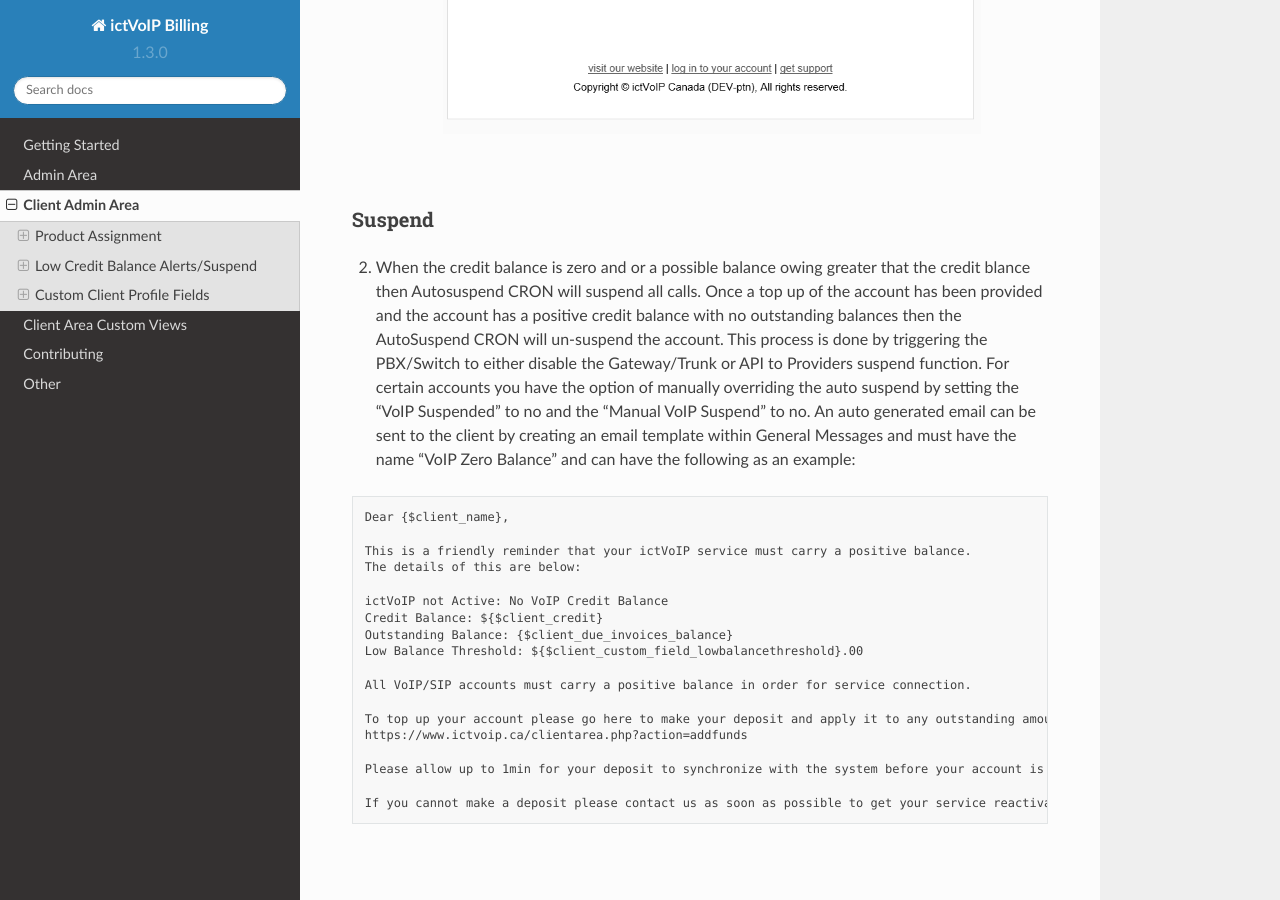
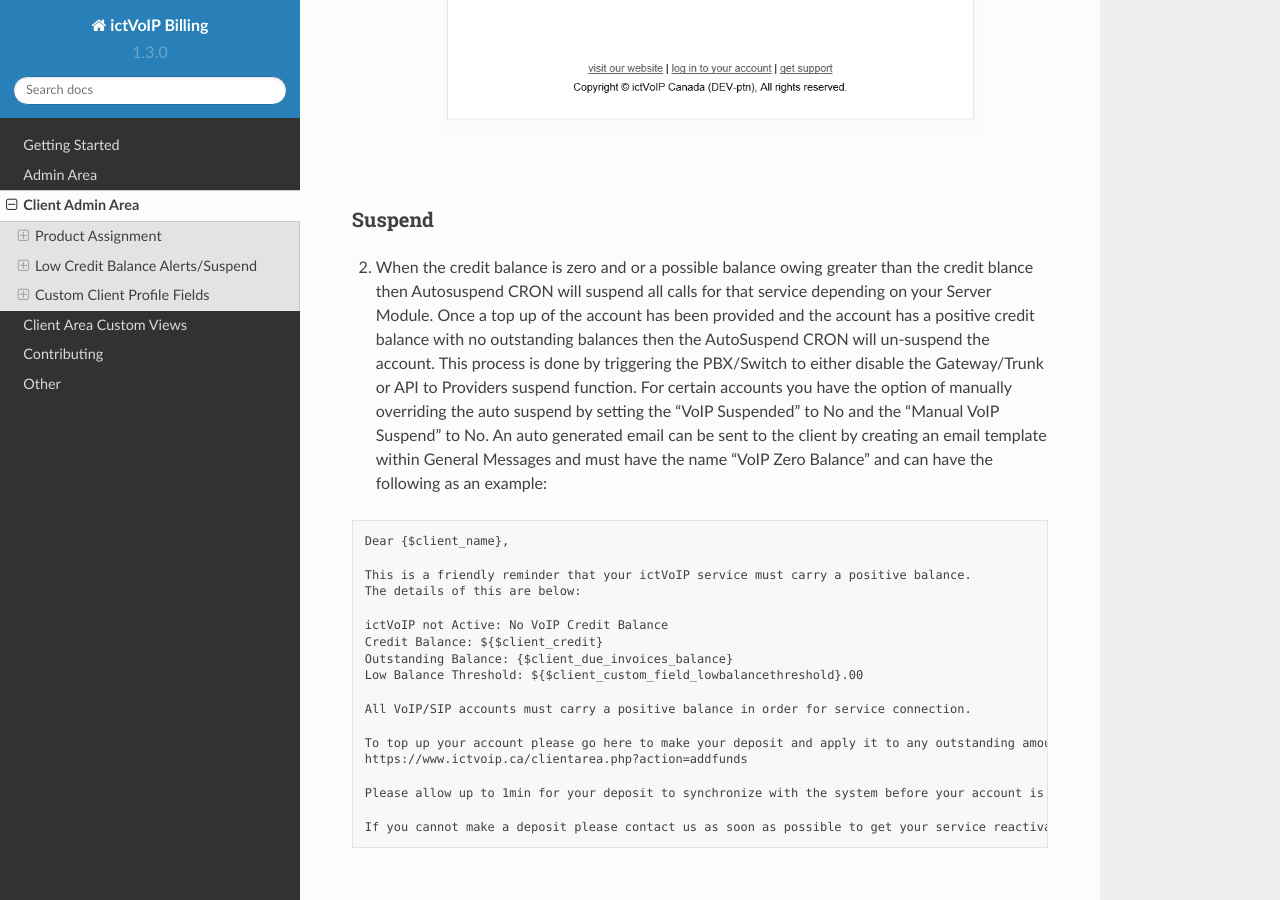
Before and after one commit to ictvoip/ictvoip-docs, a Sphinx documentation site: the page built from docs/source/clientadmin/clientadmin.rst, in a window 1280 px wide and 900 px high, scrolled down 6628 px. Built offline with Sphinx 7.4.7 and the Read the Docs theme 2.0.0, drawn with Linux system fonts in a browser that asks for light colours; pages that are not in the unit, such as notebooks, are missing from menus.

Commit message:
Update clientadmin.rst

```diff
--- a/docs/source/clientadmin/clientadmin.rst
+++ b/docs/source/clientadmin/clientadmin.rst
@@ -200,7 +200,7 @@ Low Balance
 Suspend
 **********
 
-2) When the credit balance is zero and or a possible balance owing greater that the credit blance then Autosuspend CRON will suspend all calls. Once a top up of the account has been provided and the account has a positive credit balance with no outstanding balances then the AutoSuspend CRON will un-suspend the account.  This process is done by triggering the PBX/Switch to either disable the Gateway/Trunk or API to Providers suspend function. For certain accounts you have the option of manually overriding the auto suspend by setting the "VoIP Suspended" to no and the "Manual VoIP Suspend" to no.  An auto generated email can be sent to the client by creating an email template within General Messages and must have the name "VoIP Zero Balance" and can have the following as an example:
+2) When the credit balance is zero and or a possible balance owing greater than the credit blance then Autosuspend CRON will suspend all calls for that service depending on your Server Module. Once a top up of the account has been provided and the account has a positive credit balance with no outstanding balances then the AutoSuspend CRON will un-suspend the account. This process is done by triggering the PBX/Switch to either disable the Gateway/Trunk or API to Providers suspend function. For certain accounts you have the option of manually overriding the auto suspend by setting the "VoIP Suspended" to No and the "Manual VoIP Suspend" to No.  An auto generated email can be sent to the client by creating an email template within General Messages and must have the name "VoIP Zero Balance" and can have the following as an example:
 
 ::
 
```
